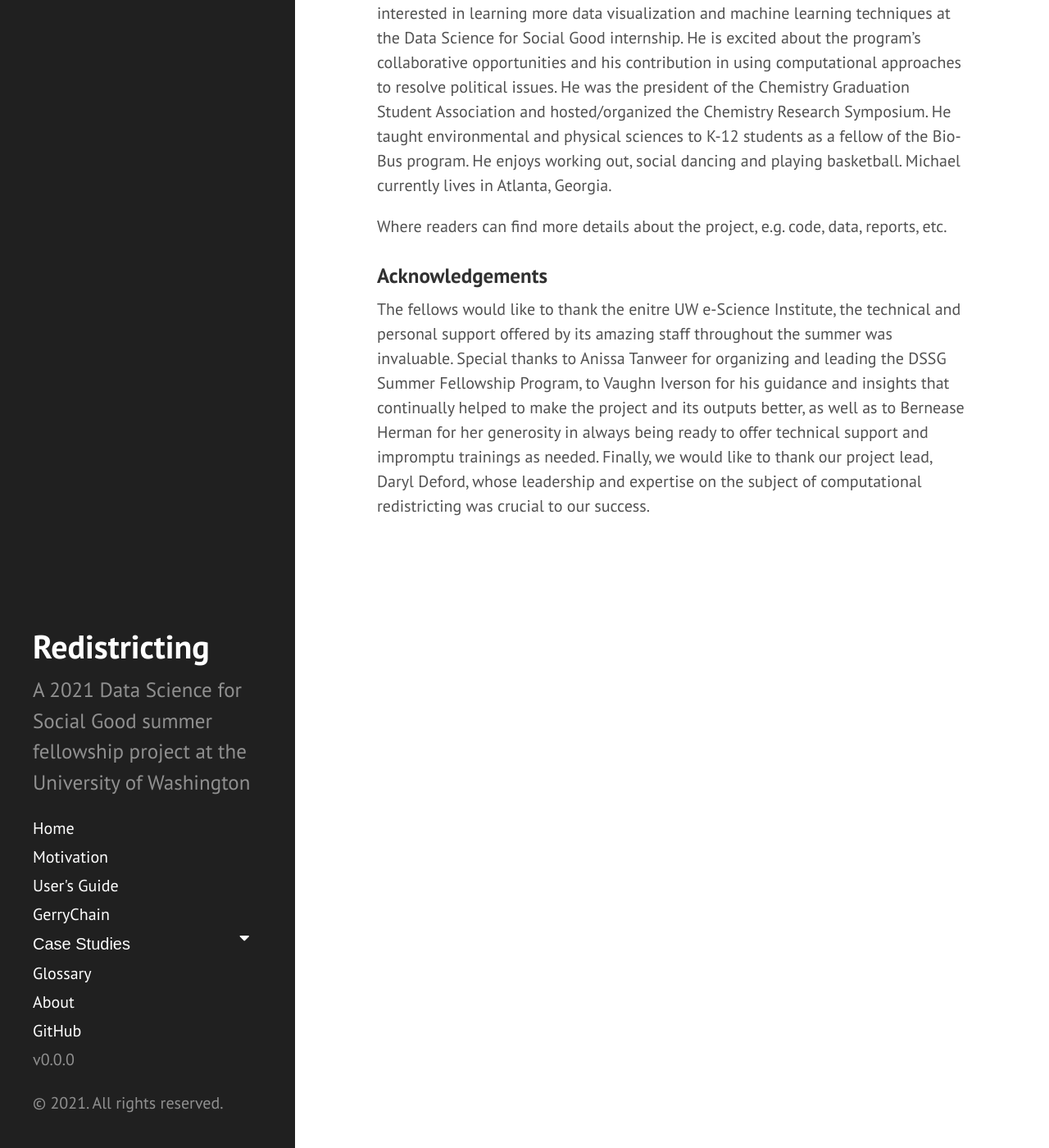
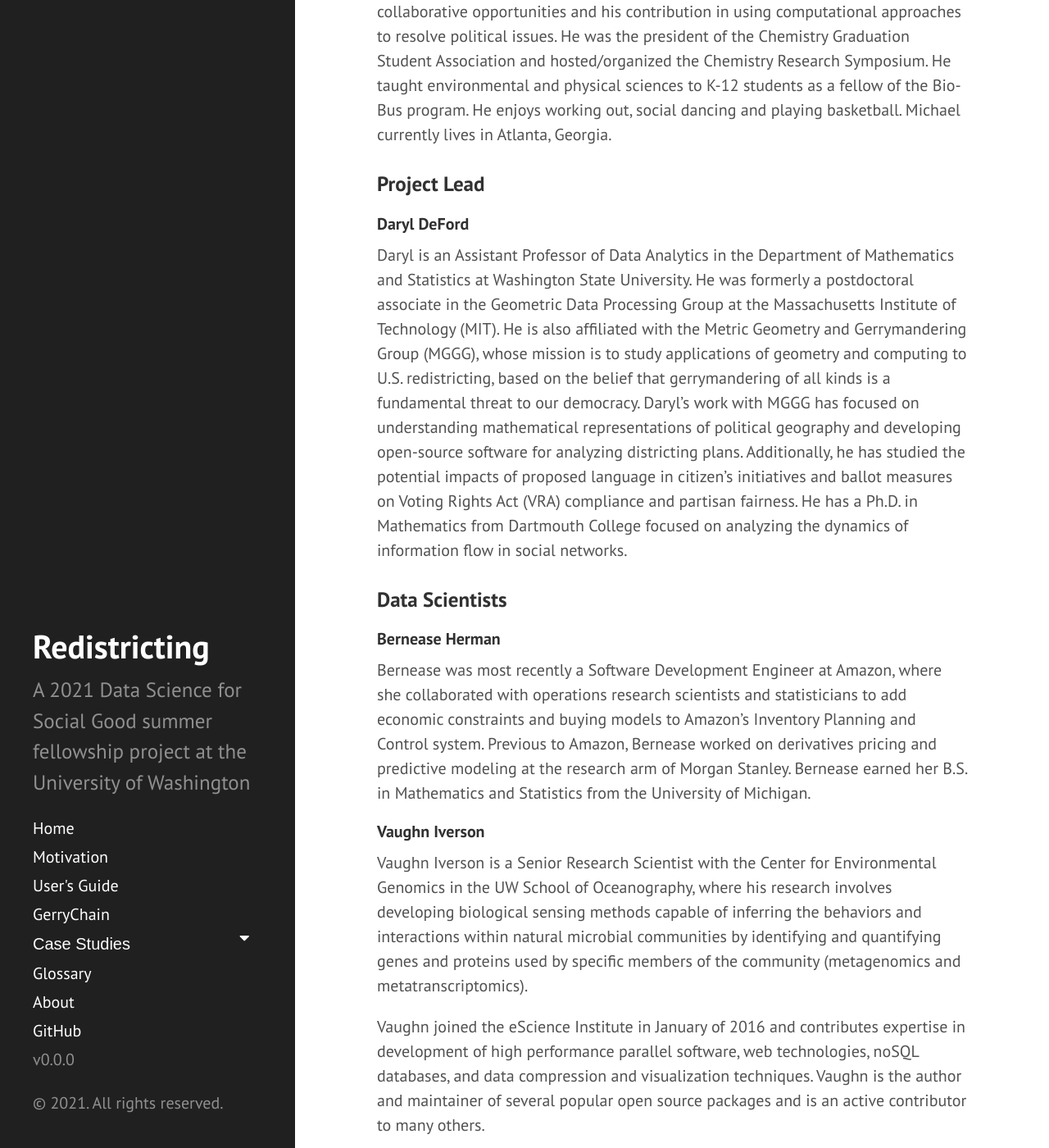
Before and after one commit to uwescience/DSSG2021-redistricting-website, a Jekyll site: the page built from about.md, in a window 1280 px wide and 1400 px high, scrolled down 2952 px. Shown: the whole window at 82% size. Built offline with Jekyll 4.4.1, drawn with Linux system fonts in a browser that asks for light colours; some of the changed text lies outside the part shown.

Commit message:
Update about.md

```diff
--- a/about.md
+++ b/about.md
@@ -3,11 +3,7 @@ layout: page
 title: About
 ---
 
-### About
-
-
 ### The Fellows
-
 
 #### Rowana Ahmed
 
@@ -20,8 +16,7 @@ Rowana Ahmed is a Master’s student in the Health Data Science program at Harva
 
 ![image](https://user-images.githubusercontent.com/35081948/129811838-3967c099-3122-4a10-997a-5b6af55be3a2.png)
 
-Katherine Chang is a PhD student in Education Policy, Organizations, and Leadership at the College of Education, University of Washington and an MPA student in Social Policy at the Evans School of Public Policy and Governance. Katherine’s research agenda is composed of three strands of inquiry: the politics of education reform, the politics of race in education policymaking, and cross-systems interactions between social and education policy. Her dissertation examines the political institutions engaged in court-mandated school finance reform and interrogates the racialized geographies tied to educational funding gaps. Katherine primarily uses quantitative and computational social science methods in her research, with particular interest in social network analysis and text-as-data methods. Katherine’s graduate studies are part of her continued journey to train in equitable data practices and responsible, justice-centered research. She is looking forward to participating in DSSG to realize data-driven solutions for mediating social inequities and to promote ambitions towards research rooted in social good.
-
+Katherine Chang is a PhD candidate in Education Policy, Organizations, and Leadership at the College of Education, University of Washington and an MPA student in Social Policy at the Evans School of Public Policy and Governance. Katherine’s research agenda is composed of three strands of inquiry: the politics of education reform, the politics of race in education policymaking, and cross-systems interactions between social and education policy. Her dissertation examines the political institutions engaged in court-mandated school finance reform and interrogates the racialized geographies tied to educational funding gaps. Katherine primarily uses quantitative and computational social science methods in her research, with particular interest in social network analysis and text-as-data methods. Katherine’s graduate studies are part of her continued journey to train in equitable data practices and responsible, justice-centered research. Her work at DSSG seeks to realize data-driven solutions for mediating social inequities and to promote ambitions towards research rooted in social good.
 
 #### Ryan Goehrung
 
@@ -29,16 +24,32 @@ Katherine Chang is a PhD student in Education Policy, Organizations, and Leaders
 
 [Ryan Goehrung](https://www.polisci.washington.edu/people/ryan-goehrung) is originally from Montana, but his work in the international development sector has taken him to the Philippines, India, Honduras, Taiwan and Rwanda where he has worked on coastal environmental conservation, economic empowerment, global health, and anti-human trafficking initiatives. He is currently a PhD Candidate at the University of Washington in Political Science. His dissertation focuses on women’s political representation in Southeast Asia, and he maintains a passion for research that bridges the gap between academia and development. These interests immediately drew him to the DSSG program, which he views as a perfect combination of social science work with a social justice impact. When not reading or writing about politics, he loves exploring the Pacific Northwest outdoors whenever possible with his fiancé, Emily, and his dog, Mooshie, including hiking, camping, rock climbing, and snowboarding.
 
-
 #### Michael Souffrant
 
 ![image](https://user-images.githubusercontent.com/35081948/129811861-22dbc272-ee59-4345-b66e-bfeb7c28a265.png)
 
 Michael Gregory Souffrant is a Ph.D. candidate in Computational Biophysical Chemistry at Georgia State University. His research is based on molecular dynamics (MD) and analyzing computer simulations of biomolecular structures. He is currently probing the impact of mutations on HIV in resisting drug inhibition. Michael is interested in learning more data visualization and machine learning techniques at the Data Science for Social Good internship. He is excited about the program’s collaborative opportunities and his contribution in using computational approaches to resolve political issues. He was the president of the Chemistry Graduation Student Association and hosted/organized the Chemistry Research Symposium. He taught environmental and physical sciences to K-12 students as a fellow of the Bio-Bus program. He enjoys working out, social dancing and playing basketball. Michael currently lives in Atlanta, Georgia.
 
+### Project Lead
 
-Where readers can find more details about the project, e.g. code, data, reports, etc.
+#### Daryl DeFord
+
+Daryl is an Assistant Professor of Data Analytics in the Department of Mathematics and Statistics at Washington State University. He was formerly a postdoctoral associate in the Geometric Data Processing Group at the Massachusetts Institute of Technology (MIT). He is also affiliated with the Metric Geometry and Gerrymandering Group (MGGG), whose mission is to study applications of geometry and computing to U.S. redistricting, based on the belief that gerrymandering of all kinds is a fundamental threat to our democracy. Daryl’s work with MGGG has focused on understanding mathematical representations of political geography and developing open-source software for analyzing districting plans. Additionally, he has studied the potential impacts of proposed language in citizen’s initiatives and ballot measures on Voting Rights Act (VRA) compliance and partisan fairness. He has a Ph.D. in Mathematics from Dartmouth College focused on analyzing the dynamics of information flow in social networks.
+
+### Data Scientists
+
+#### Bernease Herman
+
+Bernease was most recently a Software Development Engineer at Amazon, where she collaborated with operations research scientists and statisticians to add economic constraints and buying models to Amazon’s Inventory Planning and Control system. Previous to Amazon, Bernease worked on derivatives pricing and predictive modeling at the research arm of Morgan Stanley. Bernease earned her B.S. in Mathematics and Statistics from the University of Michigan.
+
+#### Vaughn Iverson
+
+Vaughn Iverson is a Senior Research Scientist with the Center for Environmental Genomics in the UW School of Oceanography, where his research involves developing biological sensing methods capable of inferring the behaviors and interactions within natural microbial communities by identifying and quantifying genes and proteins used by specific members of the community (metagenomics and metatranscriptomics).
+
+Vaughn joined the eScience Institute in January of 2016 and contributes expertise in development of high performance parallel software, web technologies, noSQL databases, and data compression and visualization techniques. Vaughn is the author and maintainer of several popular open source packages and is an active contributor to many others.
+
+Vaughn earned his PhD in Biological Oceanography from the University of Washington in 2015, and also holds a MS in Computer Science from the University of Washington, Seattle and a BS in Computer Science and Chemistry from Washington State University, Pullman. Prior to commencing his PhD work, Vaughn spent over a decade in the computer industry working for Intel Corp as a Staff Research Scientist developing video compression, internet media streaming and content distribution technologies, for which he was awarded twenty US patents.
 
 ### Acknowledgements
 
-The fellows would like to thank the enitre UW e-Science Institute, the technical and personal support offered by its amazing staff throughout the summer was invaluable. Special thanks to Anissa Tanweer for organizing and leading the DSSG Summer Fellowship Program, to Vaughn Iverson for his guidance and insights that continually helped to make the project and its outputs better, as well as to Bernease Herman for her generosity in always being ready to offer technical support and impromptu trainings as needed. Finally, we would like to thank our project lead, Daryl Deford, whose leadership and expertise on the subject of computational redistricting was crucial to our success.
+The student fellows would like to thank the University of Washington eScience Institute -- the technical and personal support offered by its amazing staff throughout the summer was invaluable. Special thanks to Anissa Tanweer for organizing and leading the DSSG Summer Fellowship Program, to Vaughn Iverson for his guidance and insights that continually helped to make the project and its outputs better, as well as to Bernease Herman for her generosity in always being ready to offer technical support and impromptu trainings as needed. Finally, we would like to thank our project lead, Daryl Deford, whose leadership and expertise on the subject of computational redistricting was crucial to our success.
```
